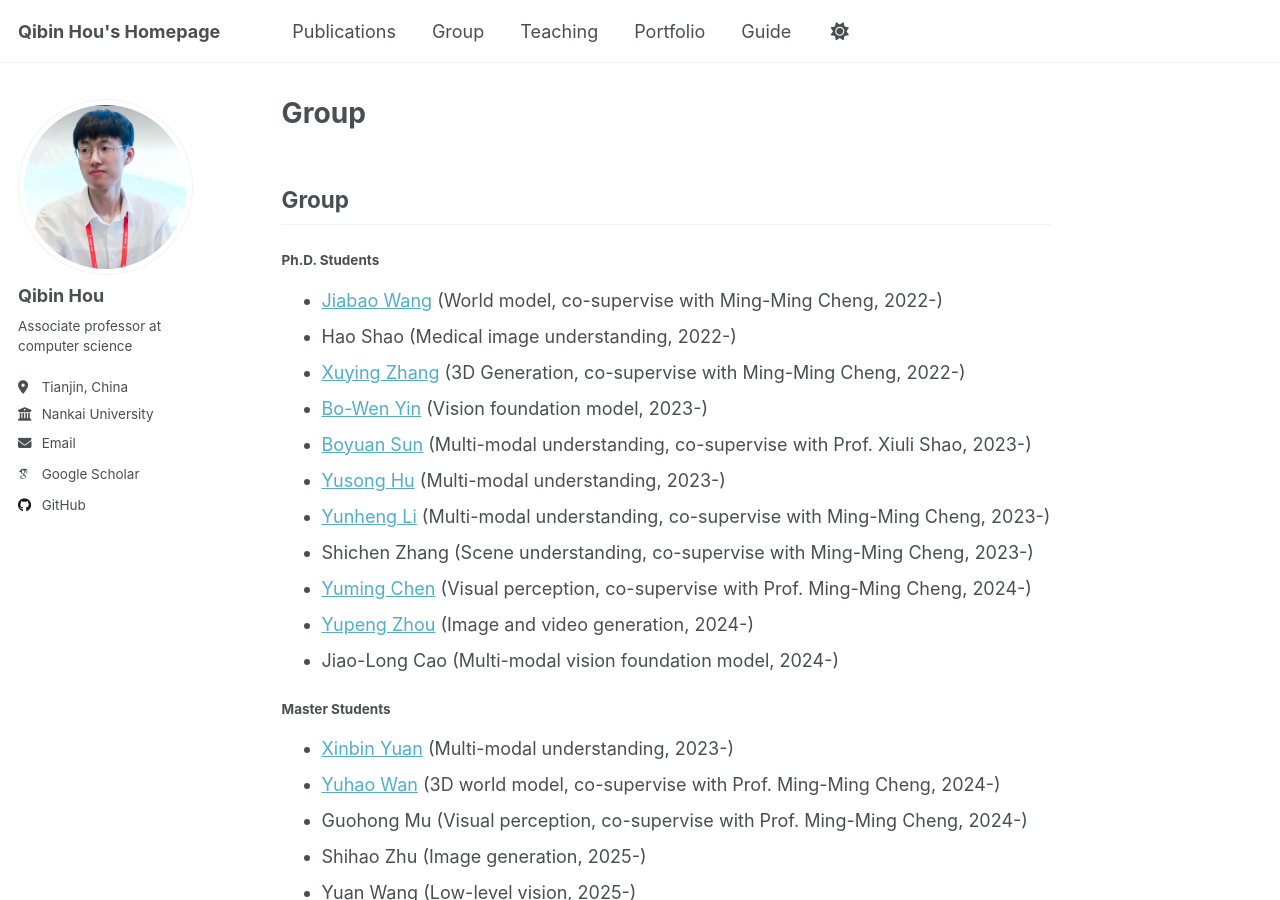
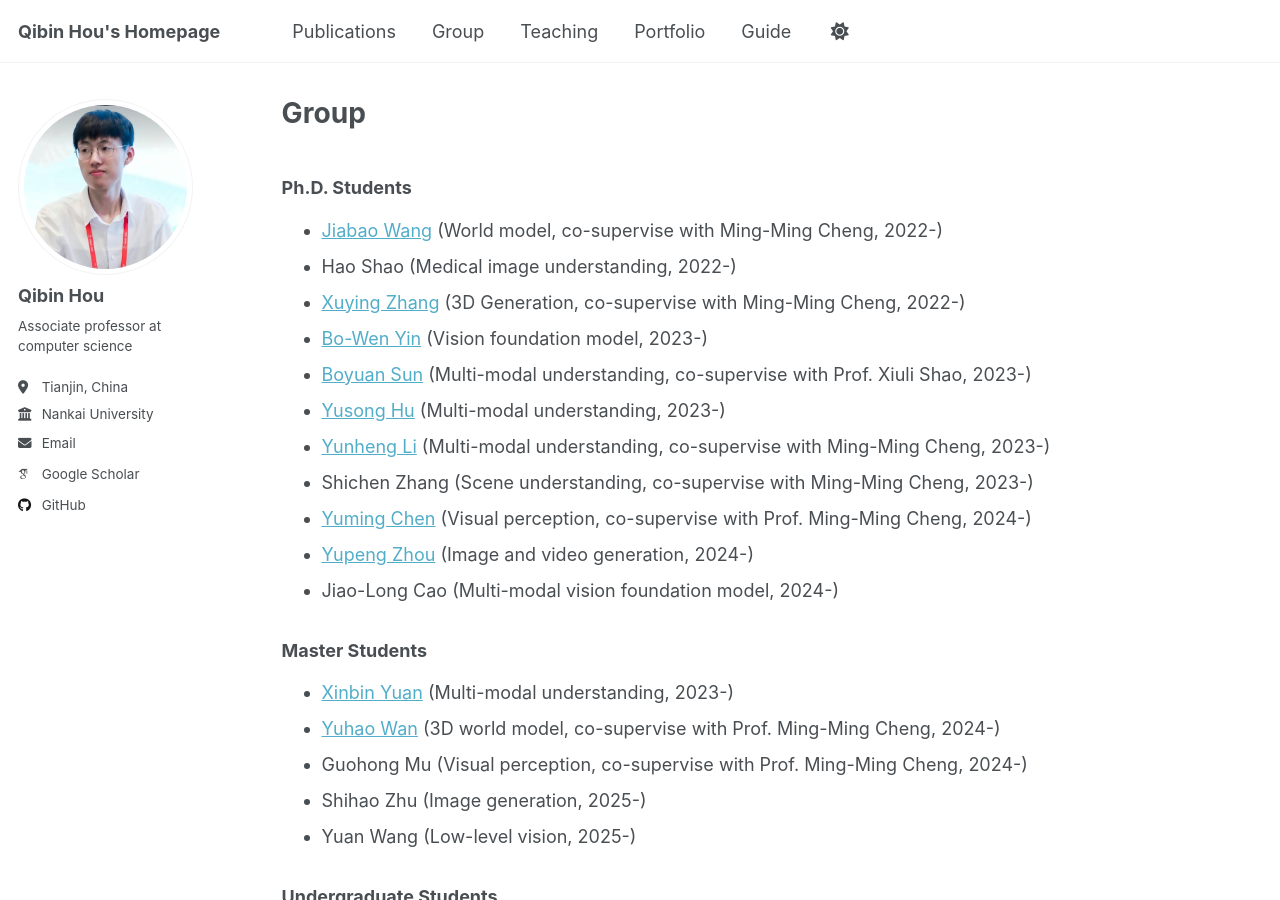
Before and after one commit to houqb/houqb.github.io, a Jekyll site: the page built from _pages/group.md, in a window 1280 px wide and 900 px high. Built offline with Jekyll 4.4.1, drawn with Linux system fonts in a browser that asks for light colours; some web fonts are replaced; a script that is not in the unit is left out.

Commit message:
Update group.md

```diff
--- a/_pages/group.md
+++ b/_pages/group.md
@@ -4,9 +4,7 @@ title: "Group"
 author_profile: true
 ---
 
-## Group
-
-#### Ph.D. Students
+### Ph.D. Students
 
 
 + [Jiabao Wang](https://scholar.google.com/citations?user=S9ErhhEAAAAJ&hl=en&oi=ao) (World model, co-supervise with Ming-Ming Cheng, 2022-)
@@ -21,7 +19,7 @@ author_profile: true
 + [Yupeng Zhou](https://scholar.google.com/citations?user=zQTdfUIAAAAJ&hl=en&oi=ao) (Image and video generation, 2024-)
 + Jiao-Long Cao (Multi-modal vision foundation model, 2024-)
 
-#### Master Students
+### Master Students
 
 + [Xinbin Yuan](https://scholar.google.com/citations?user=Be26Qu8AAAAJ&hl=en) (Multi-modal understanding, 2023-)
 + [Yuhao Wan](https://scholar.google.com/citations?hl=en&user=kKyVqq0AAAAJ) (3D world model, co-supervise with Prof. Ming-Ming Cheng, 2024-)
@@ -29,7 +27,7 @@ author_profile: true
 + Shihao Zhu (Image generation, 2025-)
 + Yuan Wang (Low-level vision, 2025-)
 
-#### Undergraduate Students
+### Undergraduate Students
 
 + [Ziheng Ouyang](https://scholar.google.com/citations?user=Qu-j8d8AAAAJ&hl=en&oi=ao) (Image generation)
 + Jiadong Hou (Vision-language-action)
@@ -38,7 +36,7 @@ author_profile: true
 
 <span class='anchor' id='-pub'></span>
 
-#### Alumni
+### Alumni
 
 + [Zhaohui Zheng](https://scholar.google.com/citations?user=0X71NDYAAAAJ&hl=en) (PhD 2021-2025, Now Post-doc at PolyU HK)
 + [Yuqi Yang](https://scholar.google.com/citations?user=a4a9nswAAAAJ&hl=en&oi=ao) (Master 2022-2025, Now Baidu)
```
